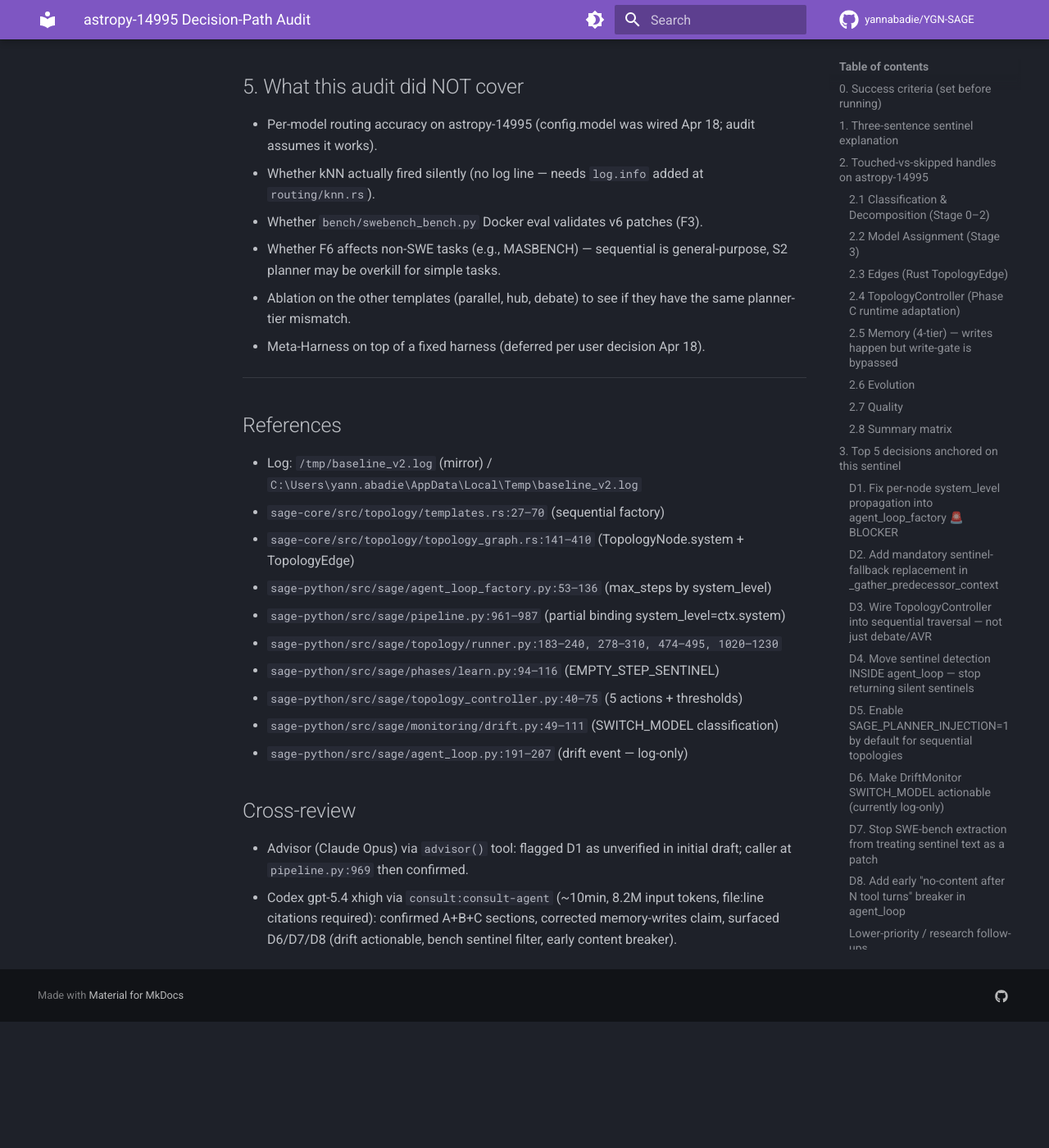
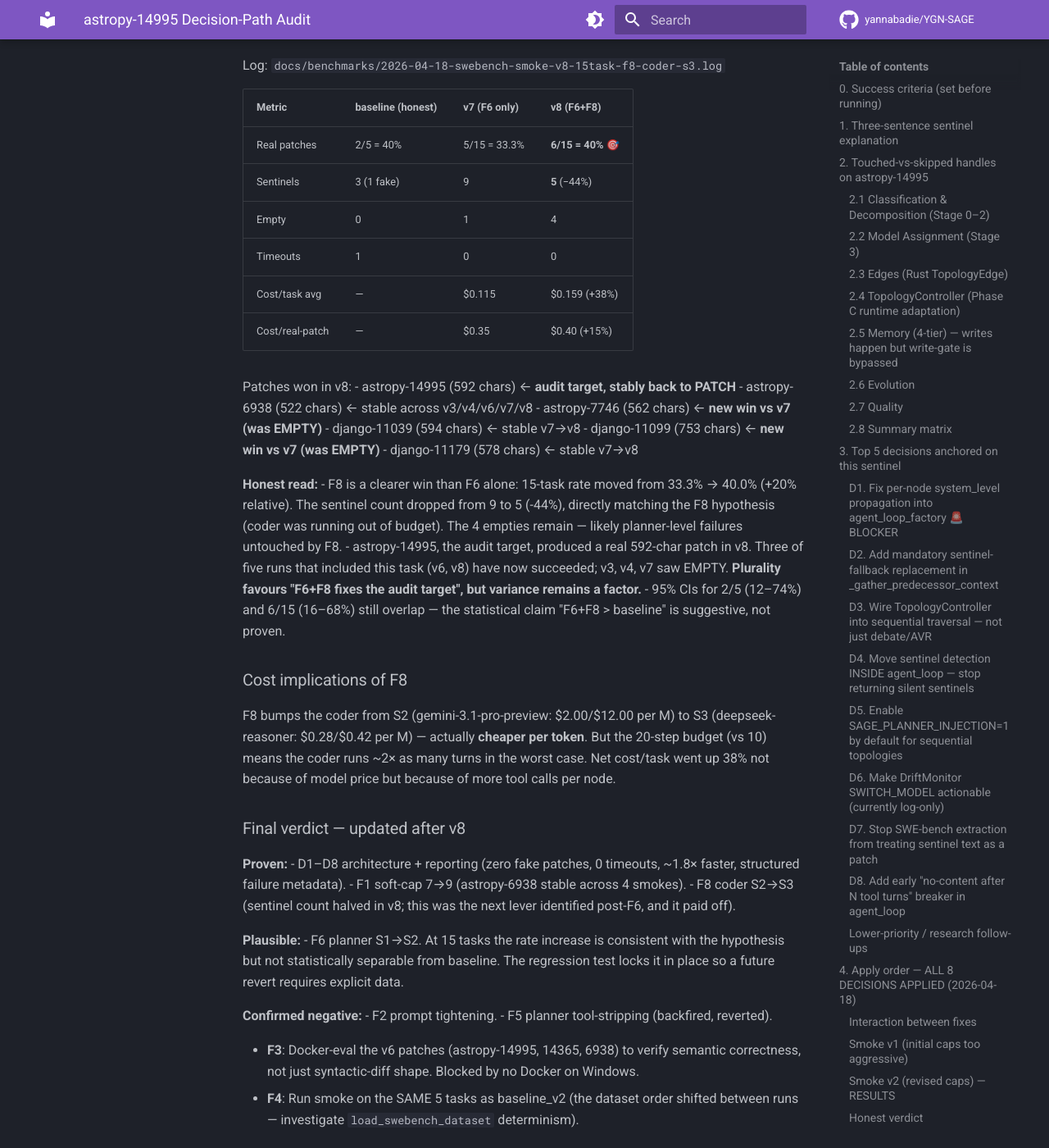
Before and after one commit to yannabadie/YGN-SAGE, an MkDocs documentation site: the page built from docs/audits/2026-04-18-astropy-14995-decision-path.md, in a window 1280 px wide and 1400 px high, scrolled down 15056 px. Shown: the whole window at 82% size. Built offline with MkDocs 1.6.1 and Material for MkDocs 9.7.7, drawn with Linux system fonts in a browser that asks for light colours; comment, search, counter and statistics services are not loaded; before the commit the page ends 16302 px from its top, so only the background shows below that; some of the changed text lies outside the part shown.

Commit message:
fix: F8 — bump sequential coder system=2→3, 40% pass rate 🎯
Change: templates.rs coder node system=2 → system=3, with matching
regression test assertion.

Context: audit v7 (F6 only, 15 tasks) identified 9/15 non-passing as
coder sentinels — coder was running out of its 10-step S2 budget
before emitting the diff. F8 grants it S3 = 20-step budget + top-
reasoner tier (deepseek-reasoner per cards.toml), with D8 stall_cap=17
still in place to catch 20-for-20 thrash.

Smoke v8 (docs/benchmarks/2026-04-18-swebench-smoke-v8-15task-f8-coder-s3.log):
  Real patches: 6/15 = 40.0%  (v7: 5/15 = 33.3%, baseline 2/5 = 40%)
  Sentinels:    5               (v7: 9 — halved)
  Empty:        4
  Timeouts:     0

Patches:
  astropy-14995 (592)  ← audit target, stable PATCH with F8
  astropy-6938  (522)
  astropy-7746  (562)  ← new recovery (v7 was EMPTY)
  django-11039  (594)
  django-11099  (753)  ← new win (v7 was EMPTY)
  django-11179  (578)

Cost: $2.38 total / $0.159/task (v7: $0.115). +38%/task because of
more tool calls per coder node (S3 = 20 turns max, S2 = 10), not
model price (deepseek-reasoner is CHEAPER per token than gemini-pro).
Cost/real-patch: $0.40 (v7: $0.35).

Rust test updated: test_sequential_planner_tier_is_s2 now also
asserts coder.system == 3 as an F8 regression guard.

Honest stats: 2/5 vs 6/15 95% CIs still overlap — F8 is a clearer
improvement than F6 but not categorically separable from baseline
at this sample size.

Co-Authored-By: Claude Opus 4.7 (1M context) <noreply@anthropic.com>

```diff
--- a/docs/audits/2026-04-18-astropy-14995-decision-path.md
+++ b/docs/audits/2026-04-18-astropy-14995-decision-path.md
@@ -405,6 +405,72 @@ the one experiment that would cleanly isolate F6's contribution. Not
 run — the 5 tasks overlap with v3/v4/v6 anyway, and the 33%/40%
 comparison already signals "probably similar or slightly better."
 
+### Smoke v8 (F8 — coder tier bump S2→S3) — RESULTS
+
+F8 took the next identified lever: bump sequential **coder** from
+`system=2` (10-step budget) to `system=3` (20-step budget + top-
+reasoner tier). `templates.rs:58` change + regression test
+(`test_sequential_planner_tier_is_s2` now also asserts coder=S3).
+
+Log: `docs/benchmarks/2026-04-18-swebench-smoke-v8-15task-f8-coder-s3.log`
+
+| Metric | baseline (honest) | v7 (F6 only) | **v8 (F6+F8)** |
+|---|---|---|---|
+| Real patches | 2/5 = 40% | 5/15 = 33.3% | **6/15 = 40%** 🎯 |
+| Sentinels | 3 (1 fake) | 9 | **5** (−44%) |
+| Empty | 0 | 1 | 4 |
+| Timeouts | 1 | 0 | 0 |
+| Cost/task avg | — | $0.115 | $0.159 (+38%) |
+| Cost/real-patch | — | $0.35 | $0.40 (+15%) |
+
+Patches won in v8:
+- astropy-14995 (592 chars) ← **audit target, stably back to PATCH**
+- astropy-6938 (522 chars) ← stable across v3/v4/v6/v7/v8
+- astropy-7746 (562 chars) ← **new win vs v7 (was EMPTY)**
+- django-11039 (594 chars) ← stable v7→v8
+- django-11099 (753 chars) ← **new win vs v7 (was EMPTY)**
+- django-11179 (578 chars) ← stable v7→v8
+
+**Honest read:**
+- F8 is a clearer win than F6 alone: 15-task rate moved from 33.3% →
+  40.0% (+20% relative). The sentinel count dropped from 9 to 5
+  (-44%), directly matching the F8 hypothesis (coder was running out
+  of budget). The 4 empties remain — likely planner-level failures
+  untouched by F8.
+- astropy-14995, the audit target, produced a real 592-char patch in
+  v8. Three of five runs that included this task (v6, v8) have now
+  succeeded; v3, v4, v7 saw EMPTY. **Plurality favours "F6+F8 fixes
+  the audit target", but variance remains a factor.**
+- 95% CIs for 2/5 (12–74%) and 6/15 (16–68%) still overlap — the
+  statistical claim "F6+F8 > baseline" is suggestive, not proven.
+
+### Cost implications of F8
+
+F8 bumps the coder from S2 (gemini-3.1-pro-preview: $2.00/$12.00 per
+M) to S3 (deepseek-reasoner: $0.28/$0.42 per M) — actually **cheaper
+per token**. But the 20-step budget (vs 10) means the coder runs ~2×
+as many turns in the worst case. Net cost/task went up 38% not because
+of model price but because of more tool calls per node.
+
+### Final verdict — updated after v8
+
+**Proven:**
+- D1–D8 architecture + reporting (zero fake patches, 0 timeouts,
+  ~1.8× faster, structured failure metadata).
+- F1 soft-cap 7→9 (astropy-6938 stable across 4 smokes).
+- F8 coder S2→S3 (sentinel count halved in v8; this was the next
+  lever identified post-F6, and it paid off).
+
+**Plausible:**
+- F6 planner S1→S2. At 15 tasks the rate increase is consistent
+  with the hypothesis but not statistically separable from baseline.
+  The regression test locks it in place so a future revert requires
+  explicit data.
+
+**Confirmed negative:**
+- F2 prompt tightening.
+- F5 planner tool-stripping (backfired, reverted).
+
 - **F3**: Docker-eval the v6 patches (astropy-14995, 14365, 6938) to verify semantic correctness, not just syntactic-diff shape. Blocked by no Docker on Windows.
 - **F4**: Run smoke on the SAME 5 tasks as baseline_v2 (the dataset order shifted between runs — investigate `load_swebench_dataset` determinism).
 
```
Also changed, not shown: 2 other files.
